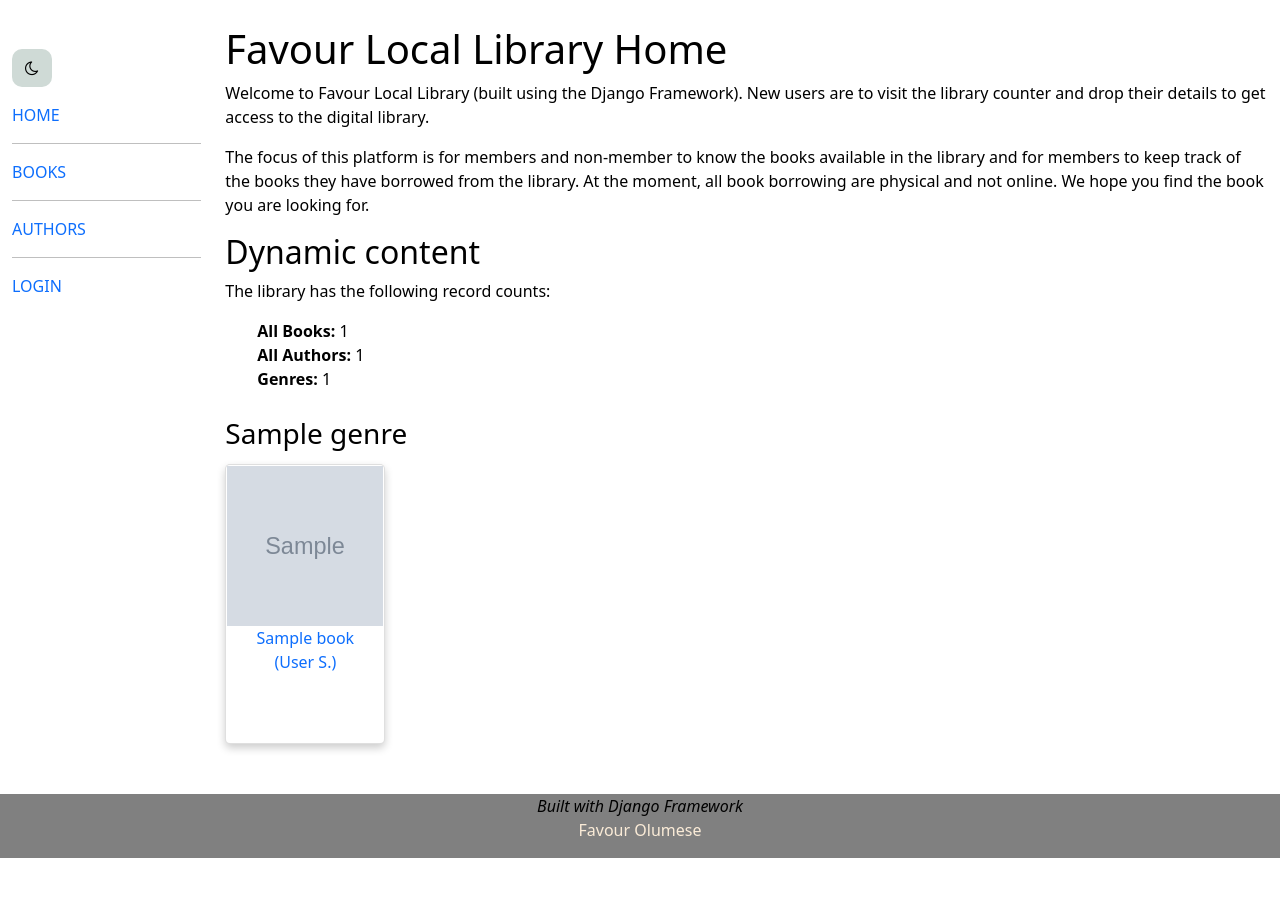
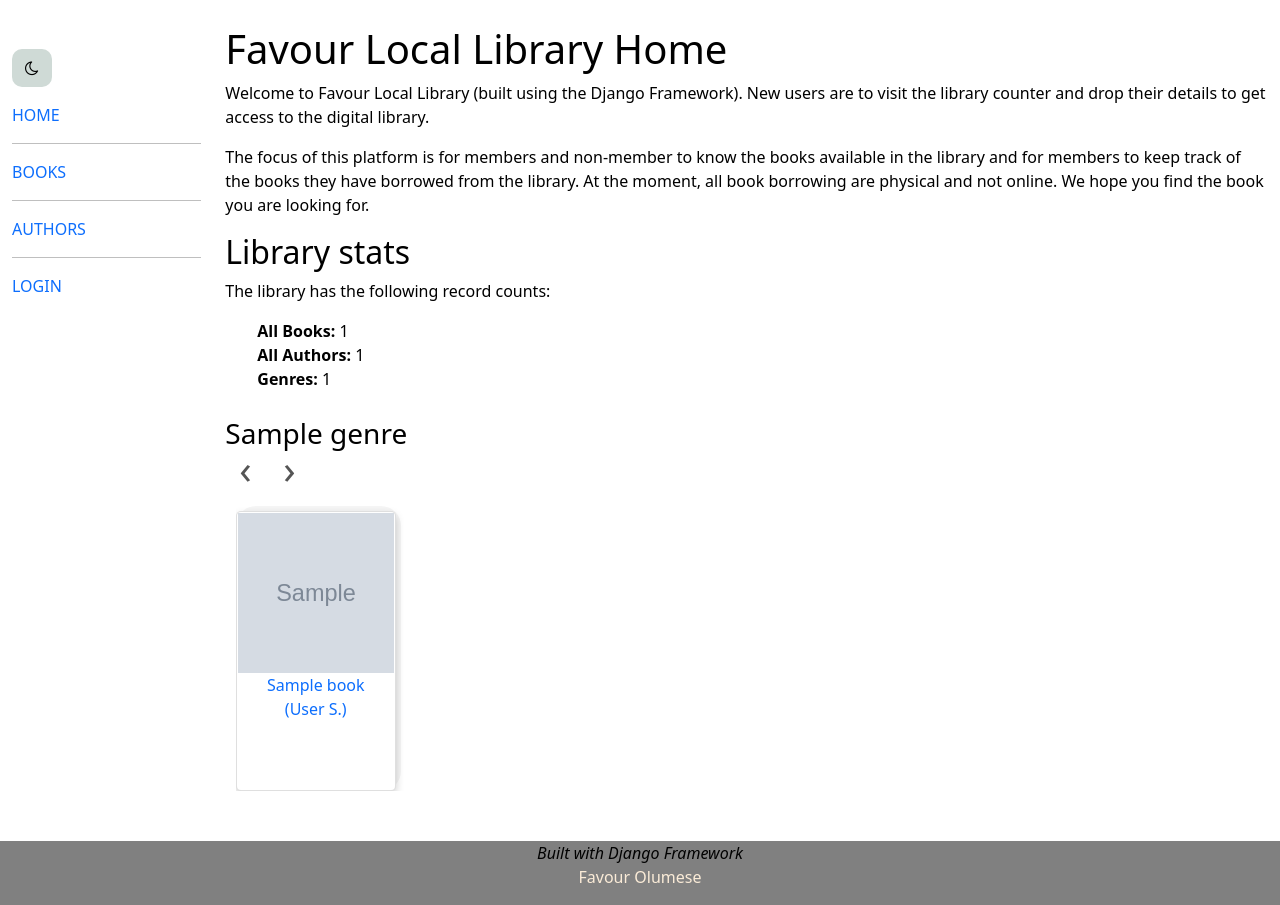
Before and after one commit to favour-olumese/favour-local_library, a Django app: page /catalog/ in a window 1280 px wide. Before the commit the page ends 858 px from the top, so only its background shows below. Run offline with Django 4.2, Linux system fonts and the light colour scheme; tables that the repository leaves empty hold one stand-in row (values such as "Sample post"); grey boxes marked "Sample" are stand-in pictures.

Commit message:
Making progress of index page web-slider.

```diff
--- a/locallibrary/catalog/templates/catalog/base_generic.html
+++ b/locallibrary/catalog/templates/catalog/base_generic.html
@@ -104,3 +104,4 @@
         {% endblock %}
     </body>
 </html>
+<script type="text/javascript" src="{% static 'js/index.js '%}"></script>
--- a/locallibrary/catalog/templates/catalog/index.html
+++ b/locallibrary/catalog/templates/catalog/index.html
@@ -19,7 +19,7 @@
         you are looking for.
     </p>
 
-    <h2>Dynamic content</h2>
+    <h2>Library stats</h2>
     <p>The library has the following record counts:</p>
     <ul>
         <li><strong>All Books:</strong> {{ num_books }}</li>
@@ -33,8 +33,13 @@
 
     {% for genre in genres %}
         <h3 style="clear: both; padding-top: 10px;">{{genre.name}}</h3>
-
+        <p>
+            <span class="slider-arrow">&#139;</span>
+            <span class="slider-arrow">&#155;</span>
+        </p>
+        <section>
             {% for book in genre.book_set.all %}
+                <div class="product">
                     <div class="card">
                         <a href="{{ book.get_absolute_url }}">
                             {% if book.book_image %}
@@ -44,7 +49,9 @@
                             ({{ book.author.last_name }} {{ book.author.first_name|first }}.)
                         </a>
                     </div>
+                </div>
             {% endfor %}
+        </section>
     {% endfor %}
 
 
--- a/locallibrary/static/css/styles.css
+++ b/locallibrary/static/css/styles.css
@@ -148,6 +148,50 @@ label #menu-close {
     display: none;
 }
 
+/* INDEX PAGE */
+.slider-arrow {
+    font-size: 40px;
+    margin: 0 5px;
+    cursor: pointer;
+    color: #555;
+    width: 30px;
+    height: 30px;
+    display: inline-block;
+    line-height: 19px;
+    text-align: center;
+    border-radius: 3px;
+}
+
+.slider-arrow:hover {
+    background: #222;
+    color: white;
+}
+
+section {
+    width: 98%;
+    margin: auto;
+    display: flex;
+    align-items: center;
+    overflow-x: auto;
+}
+
+/* section::-webkit-scrollbar {
+    display: none;
+} */
+
+section .product {
+    /* min-width: 24%; */
+    /* height: 90%; */
+    background: whitesmoke;
+    margin: 0 20px 0 0;
+    border-radius: 20px;
+    position: relative;
+    left: 0;
+    transition: 0.5s;
+}
+
+
+
 /* MEDIA QUERIES */
 @media screen and (max-width: 640px) {
 
```
Also changed, not shown: locallibrary/static/js/index.js (+42 -0 lines), locallibrary/static/img/author-imgs/Orson_Scott_Card.jpg (added), locallibrary/static/img/author-imgs/Philip_Reeve.jpg (added), locallibrary/static/img/author-imgs/Suzanne_Collins_2010.jpg (added), locallibrary/static/img/book_imgs/A_Darkling_Plain_-_Philip_Reeve.JPG (added), locallibrary/static/img/book_imgs/Beat_the_Best_and_be_the_Best_-_Dr_D._K._Olukoya.jpg (added), locallibrary/static/img/book_imgs/Catching_Fire_Suzanne_Collins.jpg (added), locallibrary/static/img/book_imgs/Enders_Game_Book_Cover.jpg (added), locallibrary/static/img/book_imgs/Infernal_Devices_-_Philip_Reeve.jpg (added), locallibrary/static/img/book_imgs/Mockingjay_-_Suzanne_Collins.JPG (added), locallibrary/static/img/book_imgs/Mortal_Engines_-_Philip_Reeves.jpg (added), locallibrary/static/img/book_imgs/Prayer_Rain_-_Dr_D._K._Olukoya.jpg (added), locallibrary/static/img/book_imgs/Predators_Gold_-_Philip_Reeve.JPG (added), locallibrary/static/img/book_imgs/The_Hunger_Games_-_Suzanne_Collins.jpg (added). Lines whose indentation alone changed are shown as unchanged.
